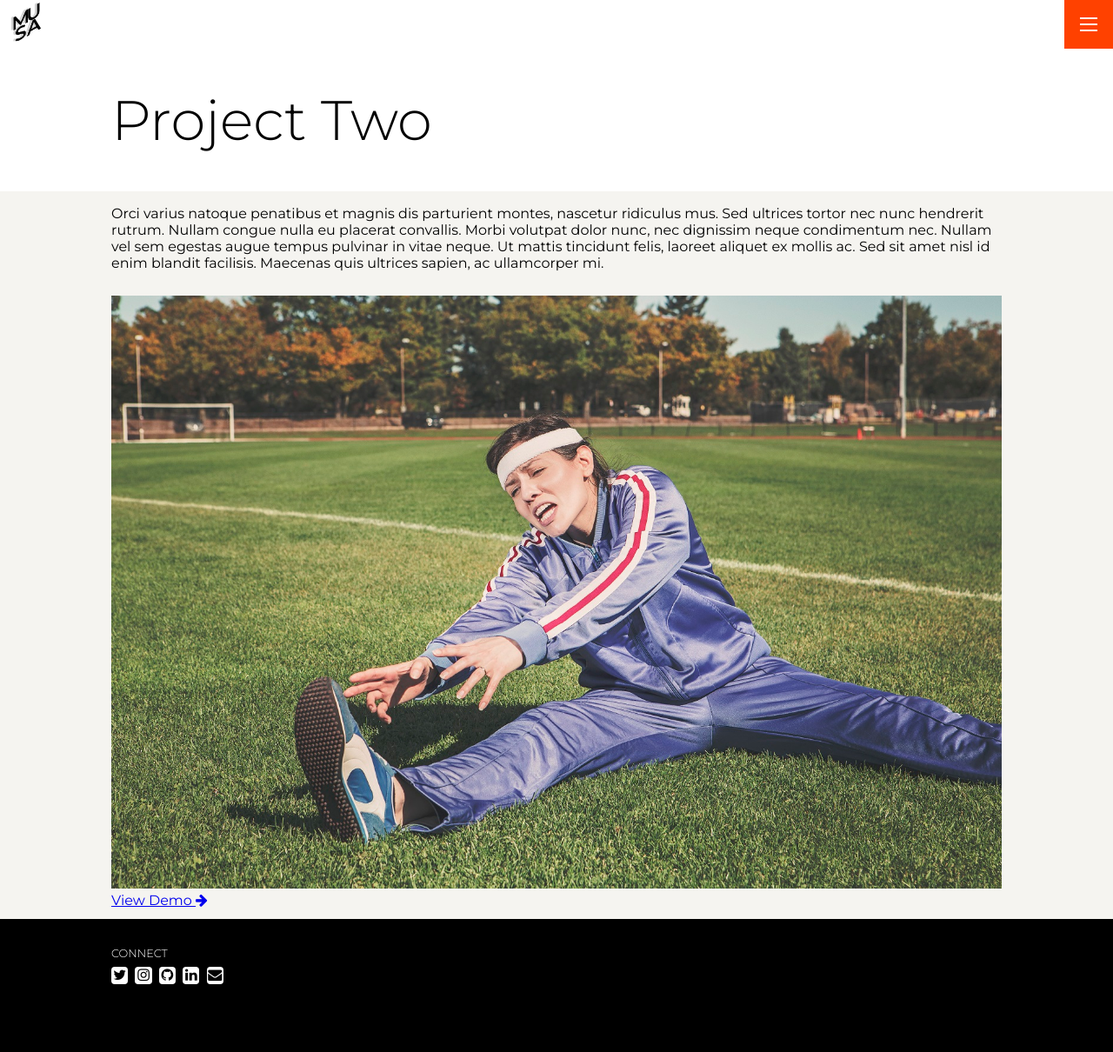
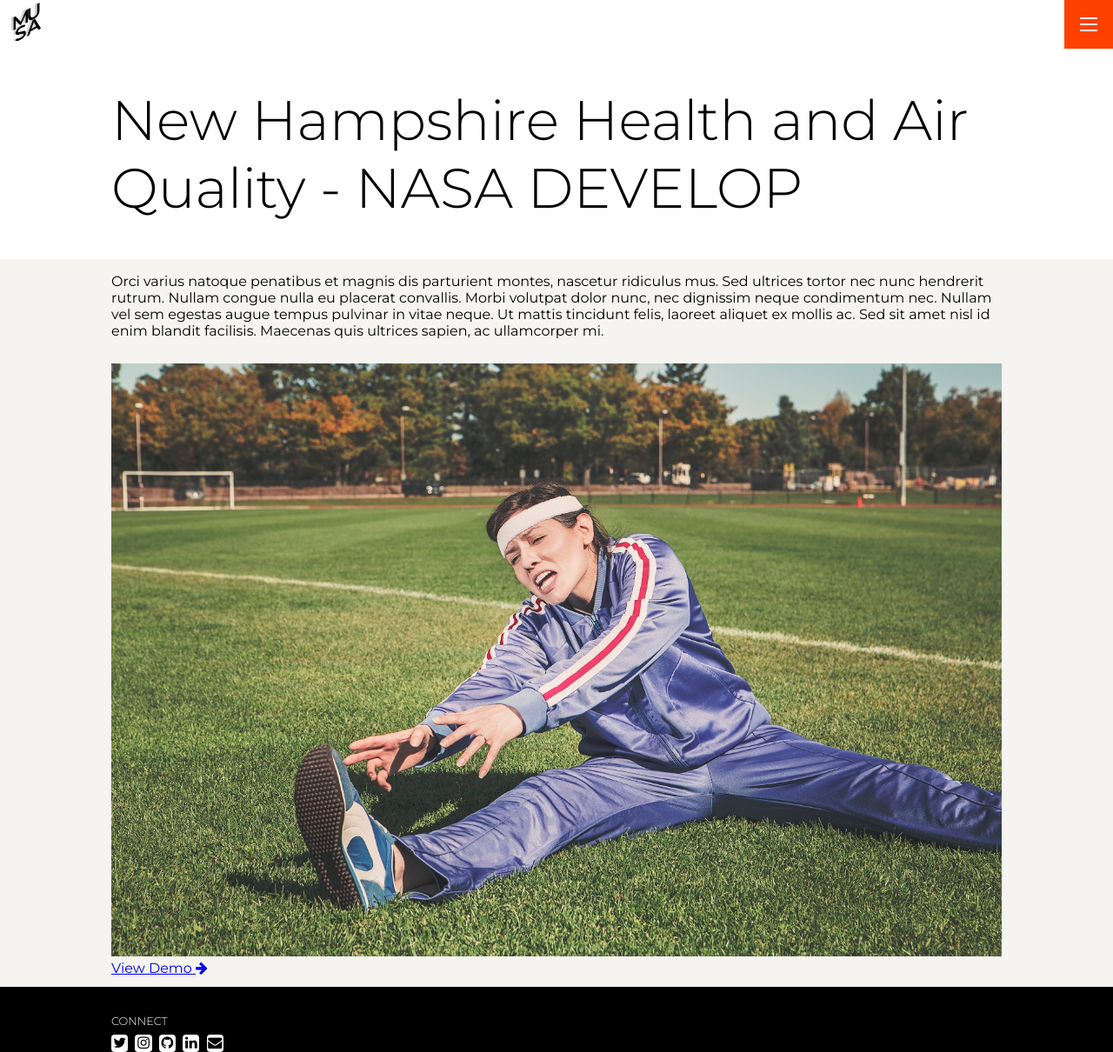
Before and after one commit to chloealimurong/portfolio, a Jekyll site: the page built from _projects/proj-2.md, in a window 1280 px wide and 1210 px high. Shown: the whole window at 87% size. Built offline with Jekyll 4.4.1, drawn with Linux system fonts in a browser that asks for light colours.

Commit message:
Update title for Project Two post

```diff
--- a/_projects/proj-2.md
+++ b/_projects/proj-2.md
@@ -1,6 +1,6 @@
 ---
 layout: post
-title: 'Project Two'
+title: 'New Hampshire Health and Air Quality - NASA DEVELOP'
 thumbnail: /assets/img/projects/proj-2/thumbnail.jpg
 ---
 
```
